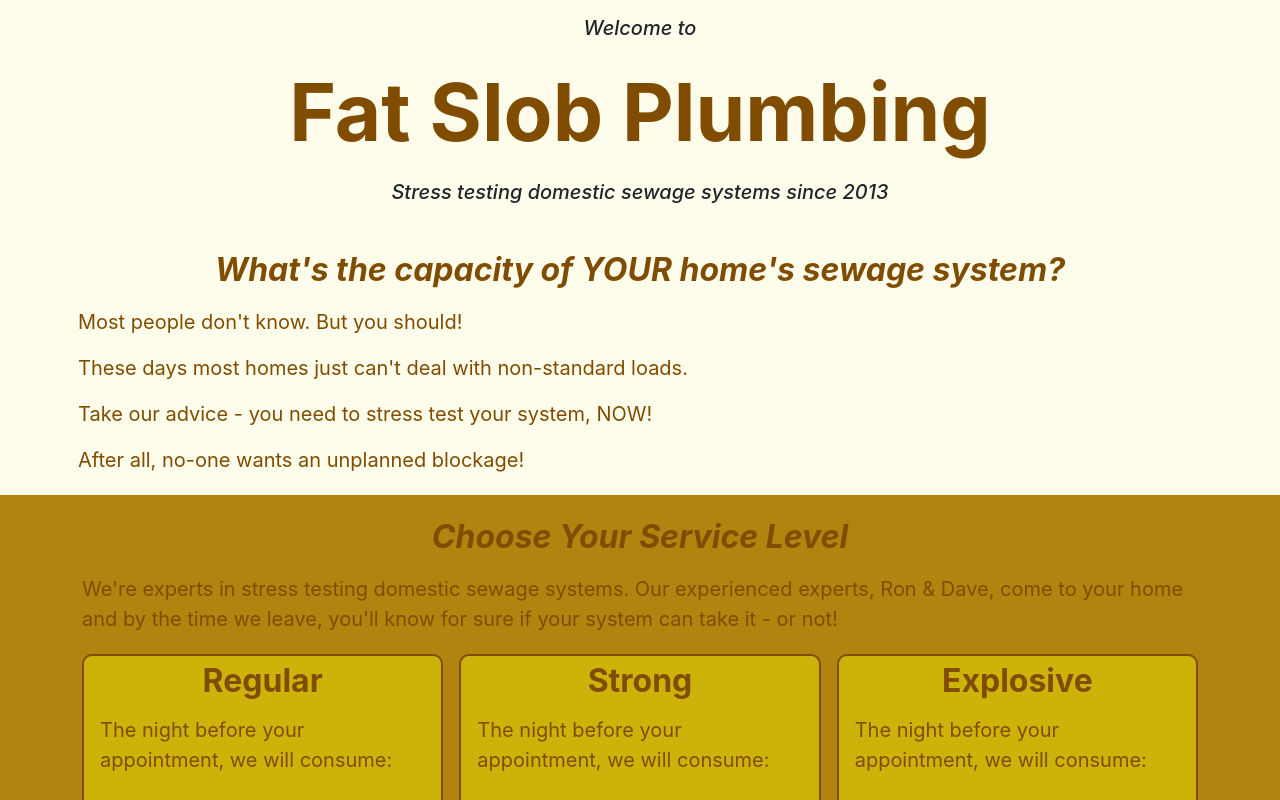
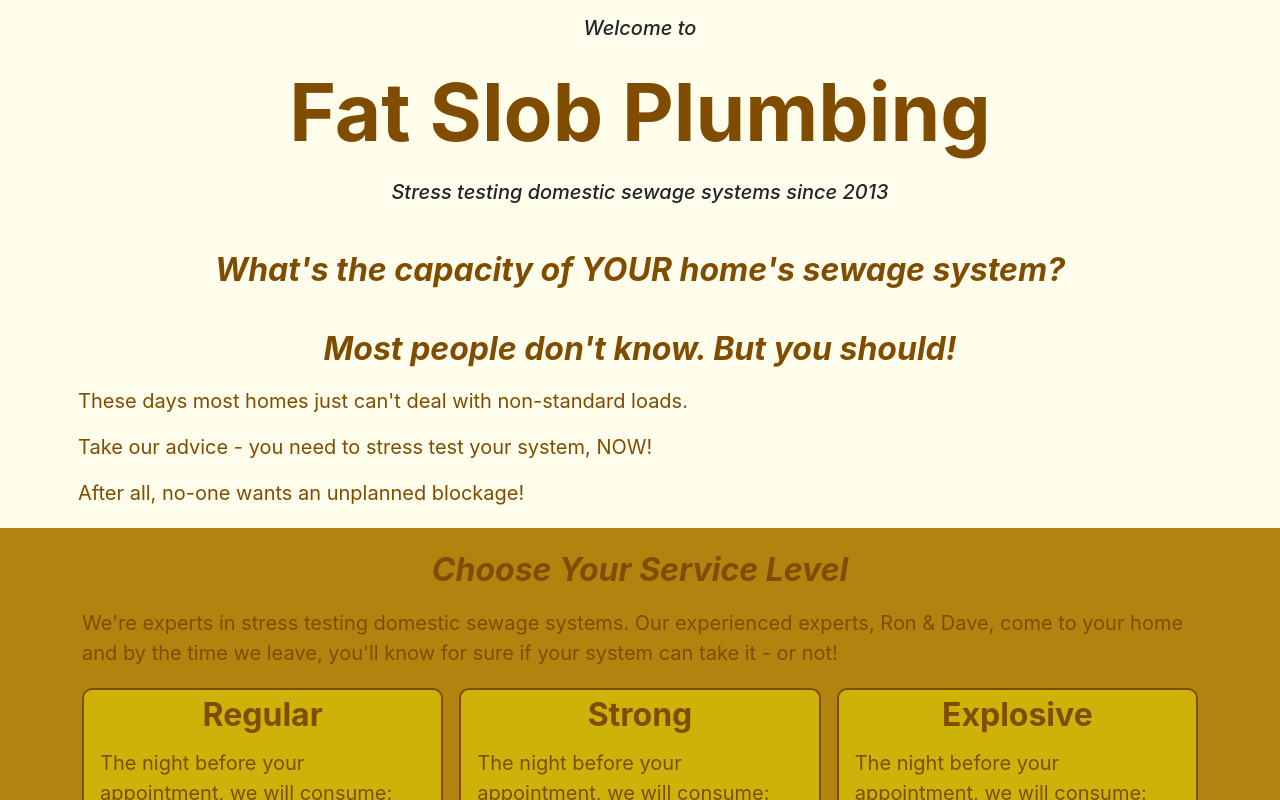
Before and after one commit to headexpanded/fat_slob_plumbing, a Next.js app: page / in a window 1280 px wide. Shown: the top 800 px of the page. Built offline with nearby package versions, Linux system fonts and the light colour scheme.

Commit message:
var colors

```diff
--- a/components/sections/IntroSection.tsx
+++ b/components/sections/IntroSection.tsx
@@ -16,7 +16,7 @@ return (
             <div className="row gap-1">
                 <div className="col-sm">
                     <Typography.SectionTitle content="What's the capacity of YOUR home's sewage system?"/>
-                    <Typography.Paragraph content = "Most people don't know. But you should!"/>
+                    <Typography.SectionTitle content = "Most people don't know. But you should!"/>
                     <Typography.Paragraph content="These days most homes just can't deal with non-standard loads."/>
                     <Typography.Paragraph content = "Take our advice - you need to stress test your system, NOW!"/>
                     <Typography.Paragraph content = "After all, no-one wants an unplanned blockage!"/>
```
